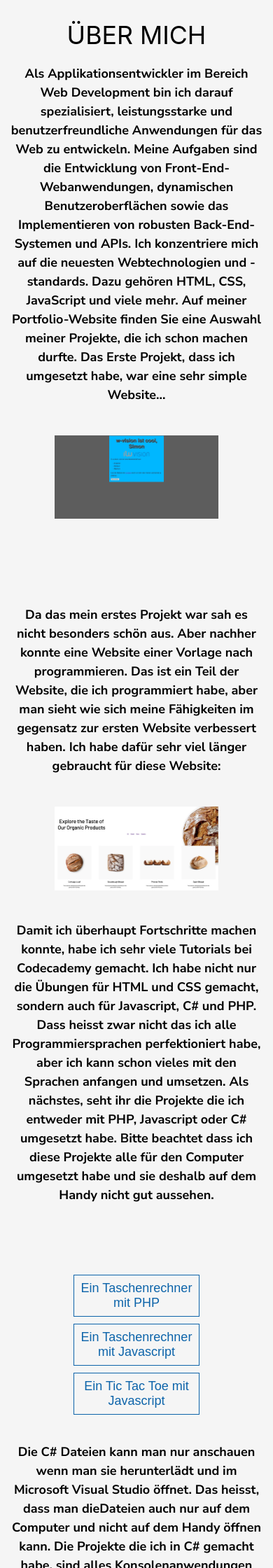
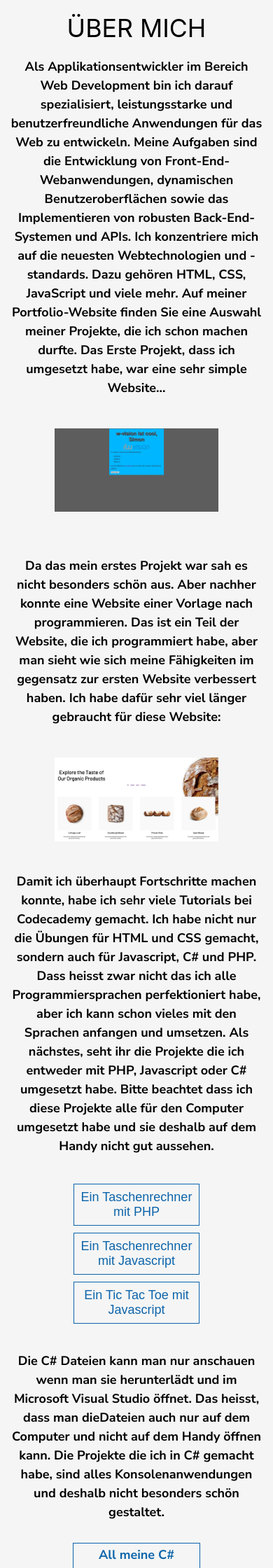
Before and after one commit to Simon-Drohsen/SimonDrohsen.github.io, a PHP site: page / in a window 390 px wide. Shown: the part 598-2838 px from the top of the page at 70% size. Run offline with PHP 8.4, Linux system fonts and the light colour scheme; some libraries are stand-ins or nearby versions.

Commit message:
Update style.css

```diff
--- a/css/style.css
+++ b/css/style.css
@@ -169,15 +169,16 @@ svg {
     {
         background-image: none;
     }
-    .me
-    {
-
-    }
 
     .btn-grid {
         flex-direction: column;
         align-items: center;
         grid-gap: 10px;
+    }
+
+    .uk-section {
+        padding-bottom: 10px;
+        padding-top: 10px;
     }
 }
 
```
